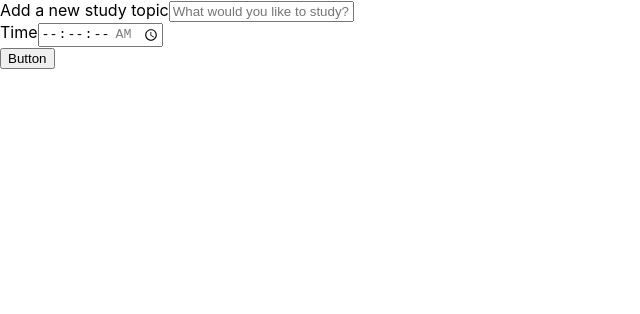
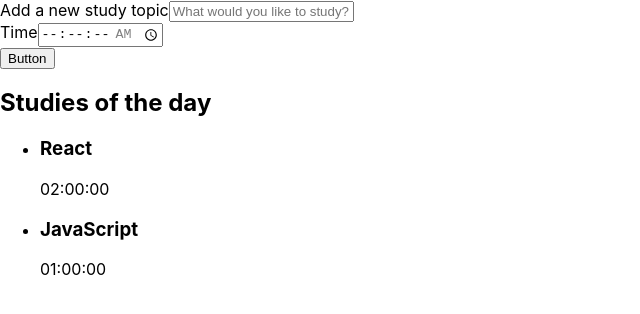
Before and after one commit to artenlf/react-typescript-studies, a React (Create React App) app: page / in a window 1280 px wide. Shown: the top 314 px of the page, without its empty margins (0-640 px from the left). Built offline with nearby package versions, Linux system fonts and the light colour scheme.

Commit message:
Codes - lesson 3 - List component

```diff
--- a/src/App.tsx
+++ b/src/App.tsx
@@ -1,10 +1,12 @@
 import React from "react";
 import Form from "./components/Form/Form";
+import List from "./components/List/List";
 
 function App() {
   return (
     <div className="App">
       <Form />
+      <List />
     </div>
   );
 }
--- /dev/null
+++ b/src/components/List/List.tsx
@@ -0,0 +1,21 @@
+import React from "react";
+
+function List() {
+  return (
+    <aside>
+      <h2>Studies of the day</h2>
+      <ul>
+        <li>
+          <h3>React</h3>
+          <span>02:00:00</span>
+        </li>
+        <li>
+          <h3>JavaScript</h3>
+          <span>01:00:00</span>
+        </li>
+      </ul>
+    </aside>
+  );
+}
+
+export default List;
```
